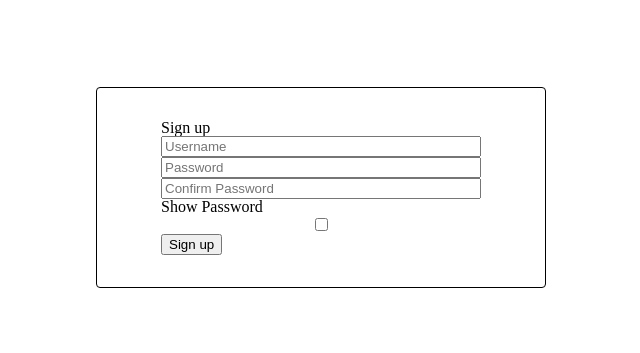
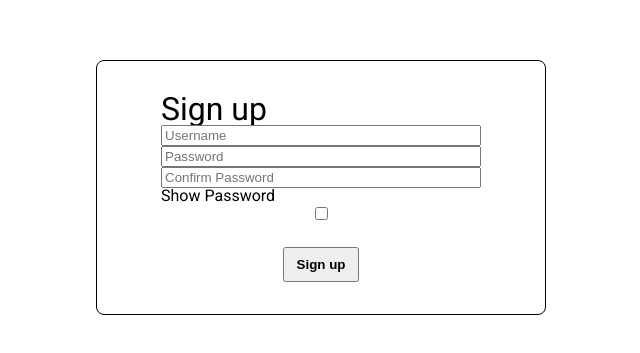
Before and after one commit to masonanders/signup-form-prototype, a React (Create React App) app: page / in a window 1280 px wide. Shown: the part 213-566 px from the top of the page, without its empty margins (319-959 px from the left). Built offline with nearby package versions, Linux system fonts and the light colour scheme.

Commit message:
Add styling for main and welcome

```diff
--- a/public/index.html
+++ b/public/index.html
@@ -4,12 +4,16 @@
     <meta charset="utf-8" />
     <meta name="viewport" content="width=device-width, initial-scale=1" />
     <meta name="theme-color" content="#000000" />
-    <meta
-      name="description"
-      content="Prototype Signup Form Coding Challenge"
+    <meta name="description" content="Prototype Signup Form Coding Challenge" />
+    <link rel="preconnect" href="https://fonts.googleapis.com" />
+    <link rel="preconnect" href="https://fonts.gstatic.com" crossorigin />
+    <link
+      href="https://fonts.googleapis.com/css2?family=Roboto:wght@300;400;500;700&display=swap"
+      rel="stylesheet"
     />
     <link rel="stylesheet" href="%PUBLIC_URL%/reset.css" />
     <link rel="manifest" href="%PUBLIC_URL%/manifest.json" />
+
     <title>Prototype Signup Form</title>
   </head>
   <body>
--- a/src/components/Welcome/index.js
+++ b/src/components/Welcome/index.js
@@ -1,10 +1,13 @@
-import "./welcome.css"
+import "./welcome.css";
 
 export default function Welcome({ username, onBackToSignup }) {
   return (
-    <div>
-      <p>{`Welcome, ${username}!`}</p>
-      <p>Thank you for signing up.</p>
+    <div id="welcome">
+      <h2>{`Welcome, ${username}!`}</h2>
+      <p>
+        Thank you for signing up. This is a prototype feature that has no
+        further functionality.
+      </p>
       <button onClick={onBackToSignup}>Go back to signup</button>
     </div>
   );
--- a/src/components/Welcome/welcome.css
+++ b/src/components/Welcome/welcome.css
@@ -0,0 +1,5 @@
+#welcome {
+  display: flex;
+  flex-direction: column;
+  row-gap: 24px;
+}
--- a/src/main.css
+++ b/src/main.css
@@ -1,23 +1,37 @@
 #root {
+  display: flex;
+  font-family: "Roboto", sans-serif;
   height: 100vh;
   width: 100vw;
-    display: flex;
 }
 
 #main {
+  align-self: center;
+  border-radius: 8px;
+  border-style: solid;
   border-width: 1px;
-    border-style: solid;
-    border-radius: 4px;
-
   margin: auto;
   padding: 32px 64px;
-
   width: 320px;
-
-    align-self: center;
 }
 
 button {
-    cursor: pointer;
+  font-weight: bold;
+  margin-left: auto;
+  margin-right: auto;
+  margin-top: 24px;
+  padding: 8px 12px;
   width: fit-content;
 }
+
+button:not(:disabled) {
+  cursor: pointer;
+}
+
+h1 {
+  font-size: 2rem;
+}
+
+h2 {
+  font-size: 1.75rem;
+}
```
Lines whose indentation alone changed are shown as unchanged.
